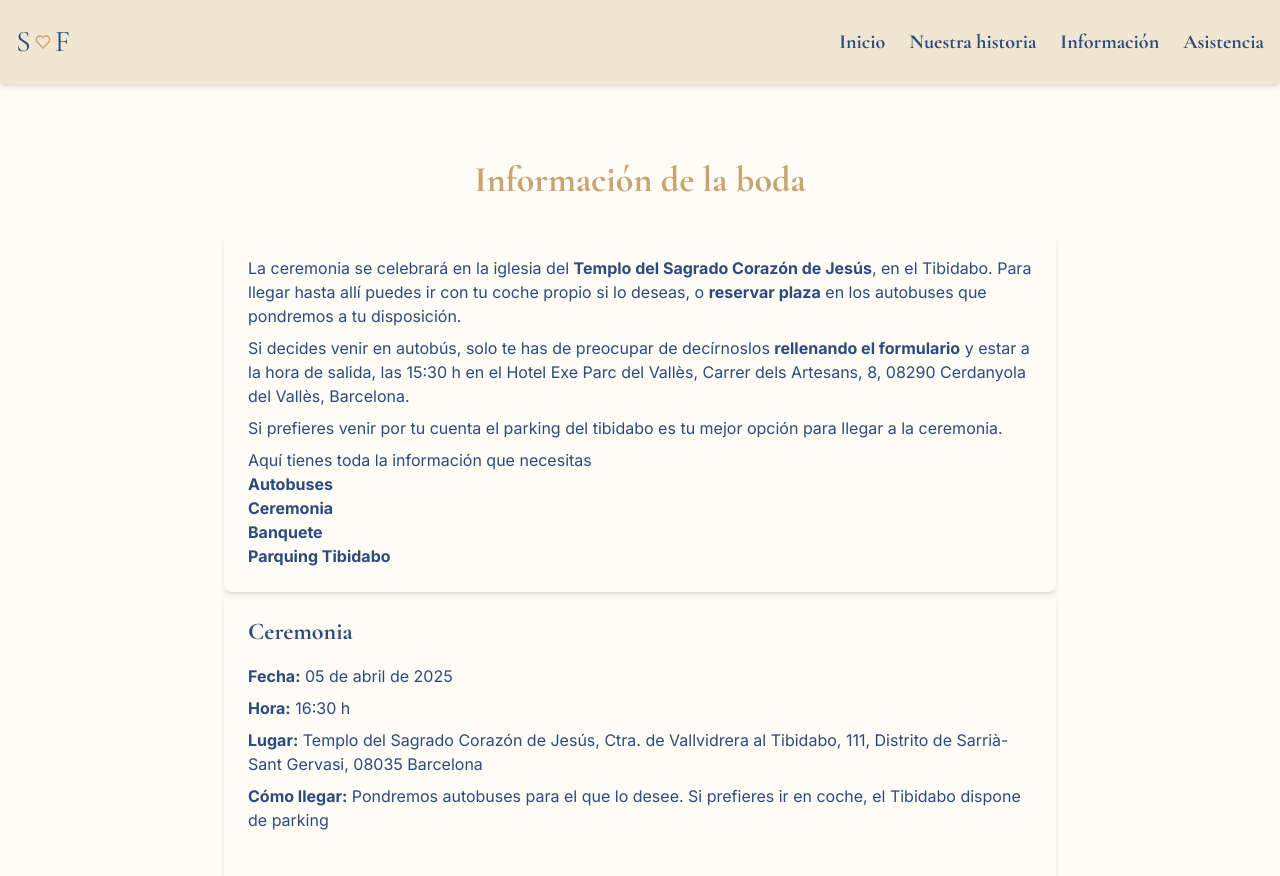
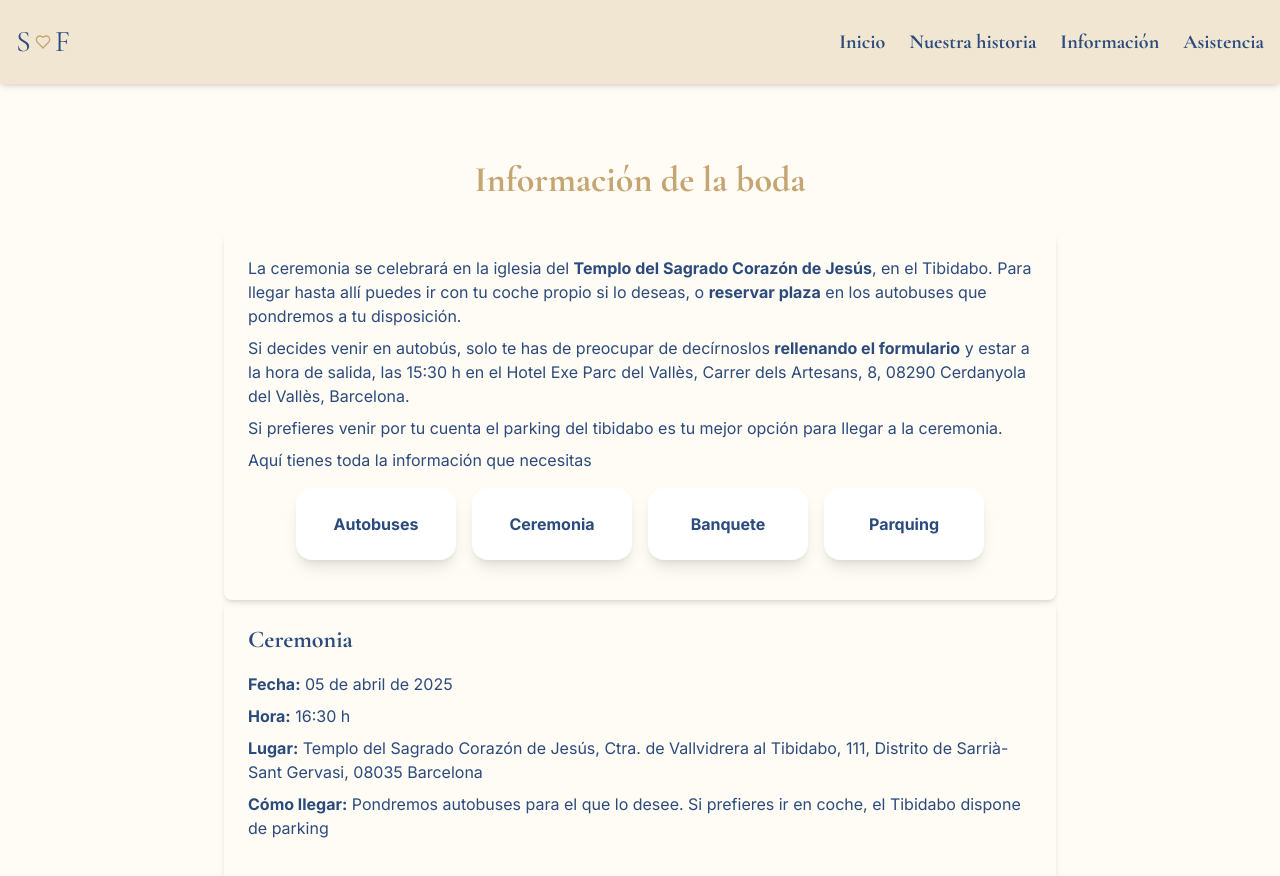
Before and after one commit to felwx/wedding, a Next.js app: page /info in a window 1280 px wide. Shown: the top 876 px of the page. Built offline with nearby package versions, Linux system fonts and the light colour scheme; grey boxes are pictures that could not be loaded.

Commit message:
Update informacion con enlaces tarjeta

```diff
--- a/app/info/page.tsx
+++ b/app/info/page.tsx
@@ -1,4 +1,11 @@
 import Link from "next/link"
+
+const sections = [
+  { href: "#autobuses", title: "Autobuses" },
+  { href: "#ceremonia", title: "Ceremonia" },
+  { href: "#banquete", title: "Banquete" },
+  { href: "#parking", title: "Parquing" },
+];
 
 export default function Info() {
   return (
@@ -16,11 +23,15 @@ export default function Info() {
           </p>
           <p className="mb-2">Si prefieres venir por tu cuenta el parking del tibidabo es tu mejor opción para llegar a la ceremonia. </p>
           <p>Aquí tienes toda la información que necesitas</p>
-          <p><Link href="#autobuses"><strong>Autobuses</strong></Link></p>
-          <p><Link href="#ceremonia"><strong>Ceremonia</strong></Link></p>
-          <p><Link href="#banquete"><strong>Banquete</strong></Link></p>
-          <p><Link href="#parking"><strong>Parquing Tibidabo</strong></Link></p>
-
+          <div className="flex flex-col md:flex-row gap-4 justify-center p-4">
+            {sections.map((section) => (
+              <Link key={section.href} href={section.href}>
+                <div className="bg-white shadow-lg rounded-2xl p-6 text-center w-40 hover:bg-gray-100 transition">
+                  <strong>{section.title}</strong>
+                </div>
+              </Link>
+            ))}
+          </div>
         </section>
       </div>
       <div className="space-y-6 md:space-y-8">
```
